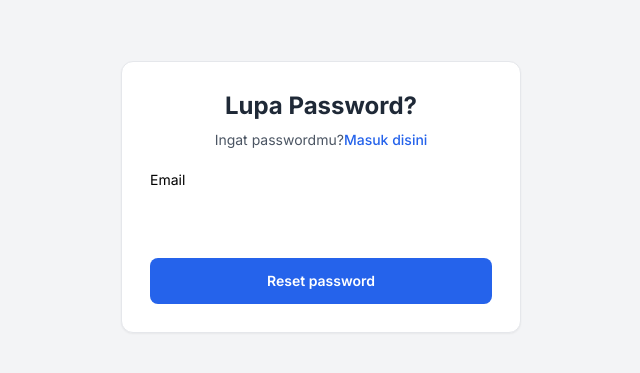
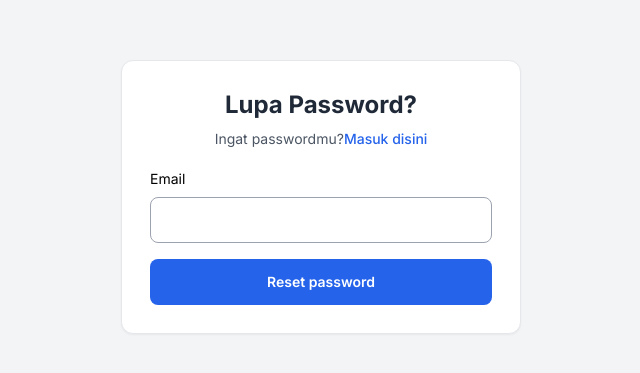
Before and after one commit to irfan-za/visits, a Next.js app: page /auth/forgot-password in a window 1280 px wide. Shown: the part 203-576 px from the top of the page, without its empty margins (319-959 px from the left). Built offline with nearby package versions, Linux system fonts and the light colour scheme.

Commit message:
fix: update forgot password page

```diff
--- a/app/auth/forgot-password/page.js
+++ b/app/auth/forgot-password/page.js
@@ -1,3 +1,4 @@
+'use client'
 import React, { useState } from 'react'
 
 function ForgotPassword() {
@@ -25,7 +26,7 @@ function ForgotPassword() {
                   <div>
                     <label for="email" className="block text-sm mb-2 dark:text-white">Email</label>
                     <div className="relative">
-                      <input type="email" id="email" name="email" className="py-3 px-4 block w-full border-gray-200 rounded-lg text-sm focus:border-blue-500 focus:ring-blue-500 disabled:opacity-50 disabled:pointer-events-none dark:bg-slate-900 dark:border-gray-700 dark:text-gray-400 dark:focus:ring-gray-600" required aria-describedby="email-error"/>
+                      <input type="email" id="email" name="email" className="py-3 px-4 block w-full border border-gray-400 rounded-lg text-sm focus:outline-none focus:border-blue-500 focus:ring-blue-500 disabled:opacity-50 disabled:pointer-events-none dark:bg-slate-900 dark:border-gray-700 dark:text-gray-400 dark:focus:ring-gray-600" required aria-describedby="email-error"/>
                       {
                         emailError &&
                         <div className="absolute inset-y-0 end-0 flex items-center pointer-events-none pe-3">
--- a/middleware.js
+++ b/middleware.js
@@ -19,8 +19,9 @@ async function authMiddleware(req, supabaseMiddleware) {
   const pathname= req.nextUrl.pathname
 
   const { data: { user } } = await supabaseMiddleware.auth.getUser()
+  console.log('🔥',  req.url);
   if(pathname=== '/profile' && !user){
-    console.log('🔥', user);
+    console.log("Middeware AUTH🔥");
     return NextResponse.redirect(new URL('/', req.url))
   }
   else if(pathname.startsWith('/auth') && user){
@@ -34,6 +35,8 @@ async function authMiddleware(req, supabaseMiddleware) {
 export async function middleware(req){
   const res = NextResponse.next();
   const supabaseMiddleware = createMiddlewareClient({ req, res });
+  // console.log("Middeware REDIRECT🔥");
+
 
   await redirectMiddleware(req, supabaseMiddleware);
   await authMiddleware(req, supabaseMiddleware);
```
